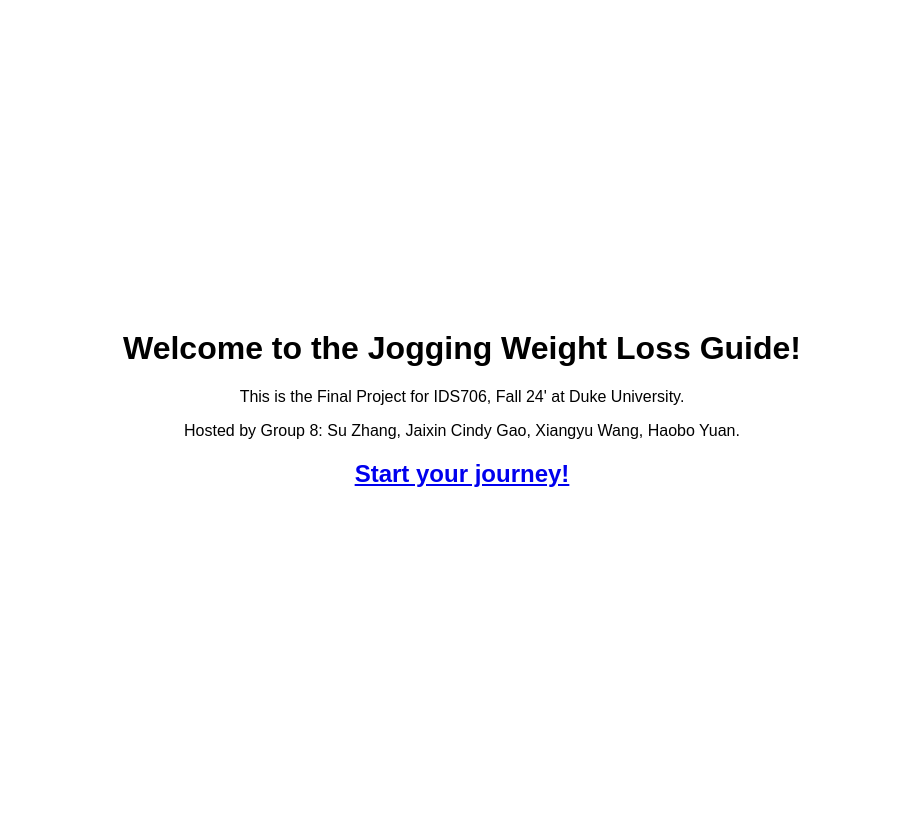
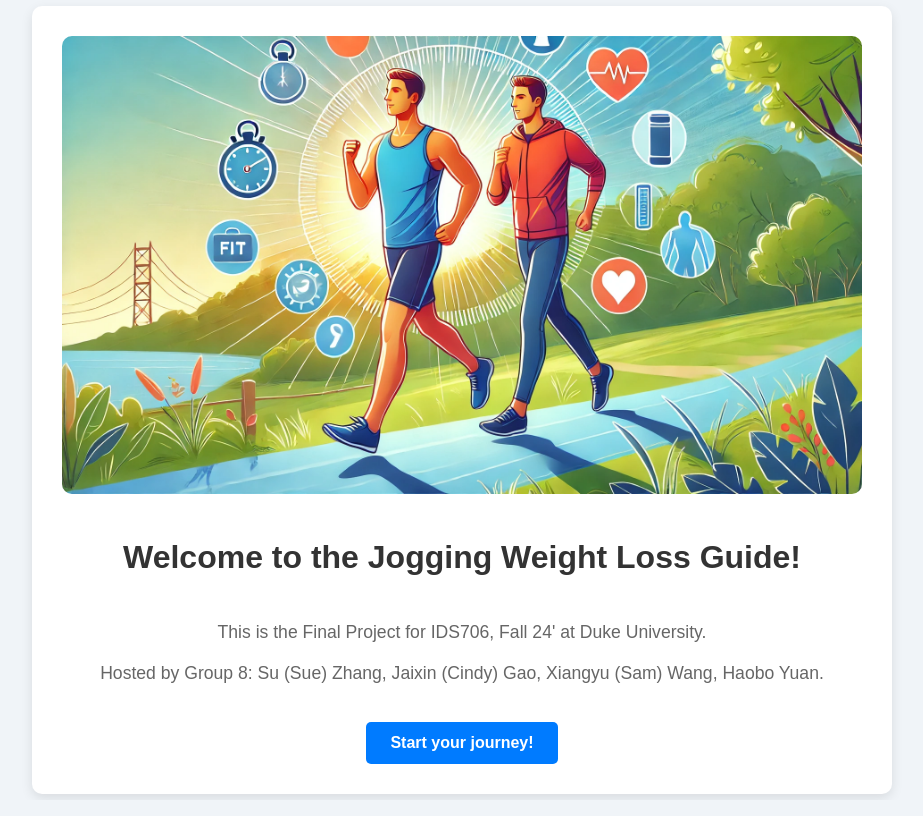
Before and after one commit to nogibjj/individual3, a Flask app: page / in a window 1280 px wide. Shown: the whole page, without its empty margins (178-1101 px from the left). Run offline with Flask 3, Linux system fonts and the light colour scheme.

Commit message:
Modern UI for 3 pages; home with a pic

```diff
--- a/templates/home.html
+++ b/templates/home.html
@@ -5,16 +5,62 @@
     <meta name="viewport" content="width=device-width, initial-scale=1.0">
     <title>Home</title>
     <style>
-        body { display: flex; align-items: center; justify-content: center; height: 100vh; font-family: Arial, sans-serif; }
-        .container { text-align: center; }
+        body {
+            display: flex;
+            align-items: center;
+            justify-content: center;
+            height: 100vh;
+            font-family: Arial, sans-serif;
+            background-color: #f0f4f8;
+            margin: 0;
+        }
+        .container {
+            text-align: center;
+            max-width: 800px;
+            background: white;
+            padding: 30px;
+            border-radius: 10px;
+            box-shadow: 0 4px 12px rgba(0, 0, 0, 0.1);
+        }
+        h1 {
+            font-size: 2em;
+            color: #333;
+            margin-bottom: 10px;
+        }
+        p {
+            font-size: 1.1em;
+            color: #666;
+            margin-bottom: 20px;
+        }
+        img {
+            width: 100%;
+            border-radius: 10px;
+            margin-bottom: 20px;
+        }
+        a {
+            display: inline-block;
+            padding: 12px 24px;
+            background-color: #007bff;
+            color: white;
+            text-decoration: none;
+            border-radius: 5px;
+            font-weight: bold;
+            transition: background-color 0.3s;
+        }
+        a:hover {
+            background-color: #0056b3;
+        }
     </style>
 </head>
 <body>
     <div class="container">
+        <img src="{{ url_for('static', filename='HomePic.webp') }}" alt="Jogging Weight Loss Coach">
         <h1>Welcome to the Jogging Weight Loss Guide!</h1>
+        <br>
         <p>This is the Final Project for IDS706, Fall 24' at Duke University.</p>
-        <p>Hosted by Group 8: Su Zhang, Jaixin Cindy Gao, Xiangyu Wang, Haobo Yuan.</p>
-        <h2><a href="{{ url_for('input_data') }}">Start your journey!</a></h2>
+        <p>Hosted by Group 8: Su (Sue) Zhang, Jaixin (Cindy) Gao, Xiangyu (Sam) Wang, Haobo Yuan.</p>
+        <br>
+        <a href="{{ url_for('input_data') }}">Start your journey!</a>
     </div>
 </body>
 </html>
--- a/user_data.txt
+++ b/user_data.txt
@@ -1,3 +1,7 @@
 {'gender': 'Male', 'age': 25, 'height_ft': 1, 'height_in': 2, 'weight_lbs': 250.0, 'target_weight_lbs': 180.0, 'duration_days': 30, 'weekly_frequency': 3}
 {'gender': 'Male', 'age': 25, 'height_ft': 6, 'height_in': 0, 'weight_lbs': 250.0, 'target_weight_lbs': 180.0, 'duration_days': 30, 'weekly_frequency': 3}
 {'duration (min)': 45, 'pace': '10:0'}
+{'gender': 'Male', 'age': 25, 'height_ft': 6, 'height_in': 0, 'weight_lbs': 250.0, 'target_weight_lbs': 180.0, 'duration_days': 30, 'weekly_frequency': 3}
+{'duration': 45, 'pace': '10\' 0" '}
+{'gender': 'Male', 'age': 25, 'height_ft': 6, 'height_in': 0, 'weight_lbs': 250.0, 'target_weight_lbs': 180.0, 'duration_days': 30, 'weekly_frequency': 3}
+{'duration': 45, 'pace': '10\' 0" '}
```
Also changed, not shown: templates/input.html (+19 -9 lines), templates/result.html (+29 -4 lines), static/HomePic.webp (added).
